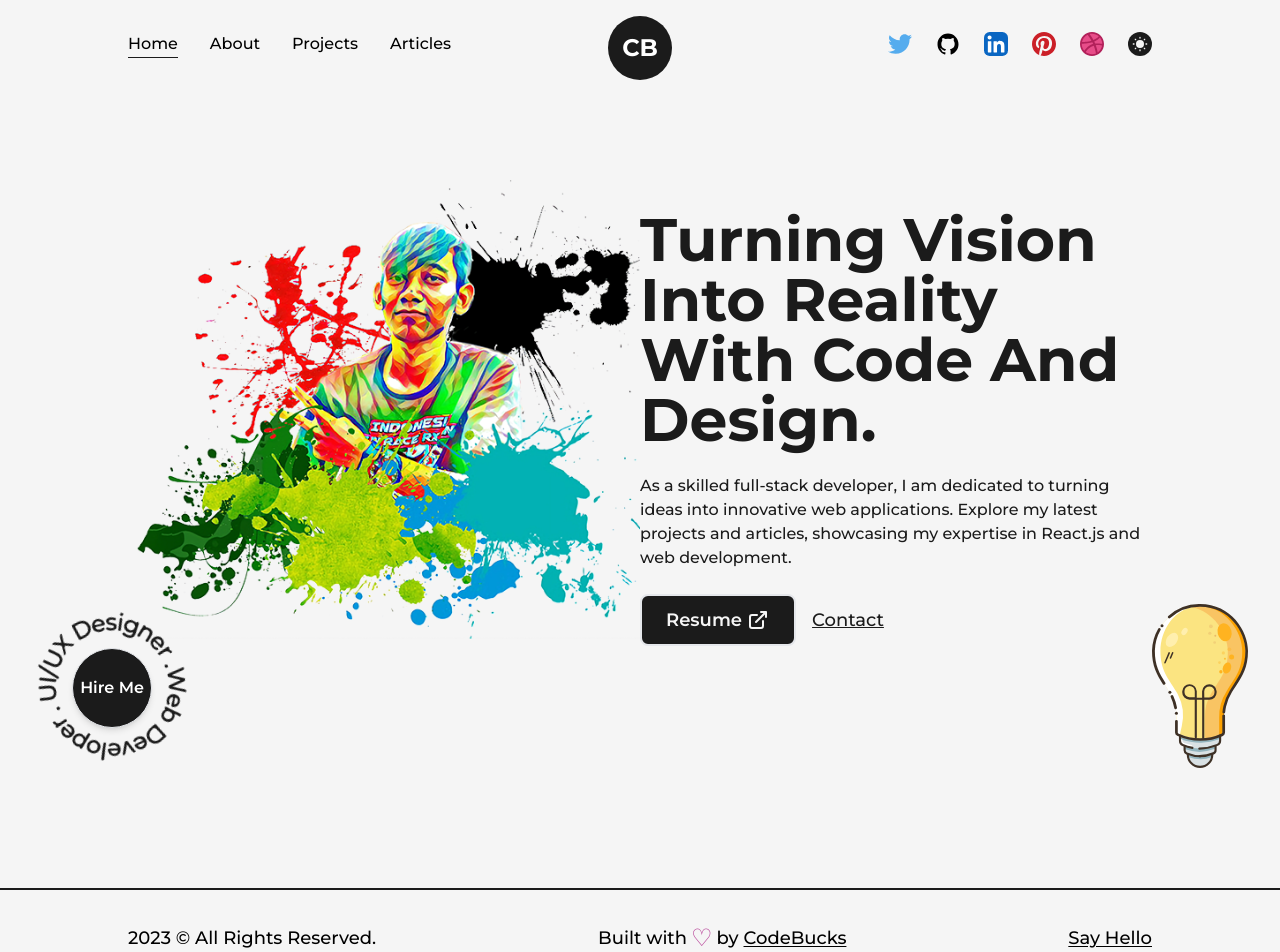
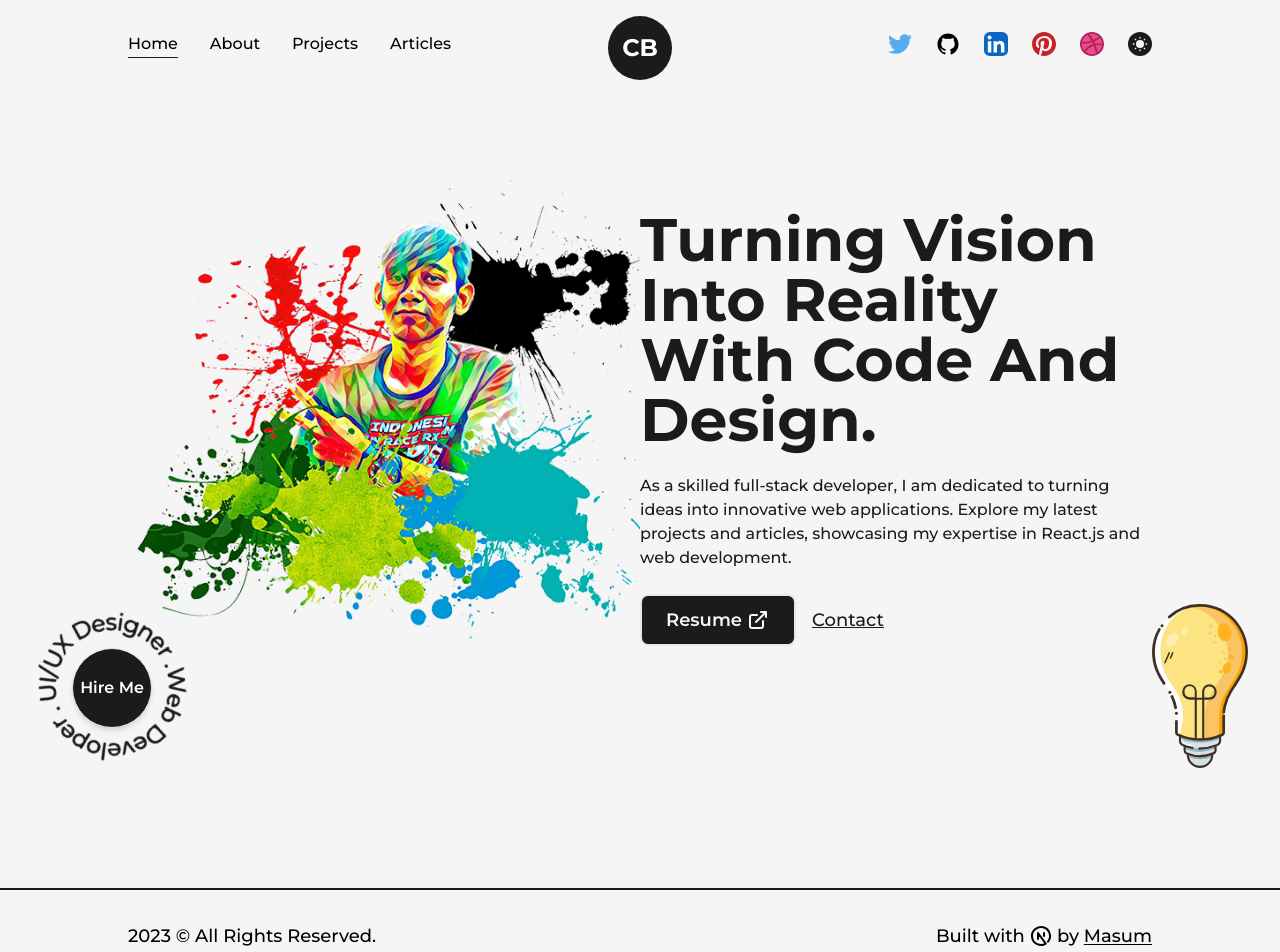
Before and after one commit to masumrpg/portofolio-light-dark, a Next.js app: page / in a window 1280 px wide. Shown: the top 952 px of the page. Built offline with nearby package versions, Linux system fonts and the light colour scheme.

Commit message:
Update tipis tipis

```diff
--- a/package.json
+++ b/package.json
@@ -14,7 +14,8 @@
     "framer-motion": "^10.0.1",
     "next": "^13.2.1",
     "react": "18.2.0",
-    "react-dom": "18.2.0"
+    "react-dom": "18.2.0",
+    "react-icons": "^4.11.0"
   },
   "devDependencies": {
     "autoprefixer": "^10.4.13",
--- a/src/components/Footer.js
+++ b/src/components/Footer.js
@@ -1,6 +1,7 @@
 import Link from "next/link";
 import React from "react";
 import Layout from "./Layout";
+import { TbBrandNextjs } from "react-icons/tb";
 
 const Footer = () => {
   return (
@@ -13,23 +14,15 @@ const Footer = () => {
         <span>{new Date().getFullYear()} &copy; All Rights Reserved.</span>
 
         <div className="flex items-center lg:py-2">
-          Built with <span className="text-primary text-2xl px-1 dark:text-primaryDark">&#9825;	</span> by&nbsp;
+          Built with <span className="text-[#000000] text-2xl px-1 dark:text-primaryDark"><TbBrandNextjs /></span> by&nbsp;
           <Link
-            href="https://devdreaming.com"
+            href="https://www.linkedin.com/in/ma-sum-575068196/"
             target="_blank"
             className="underline underline-offset-2"
           >
-            CodeBucks
+            Masum
           </Link>
         </div>
-
-        <Link
-          href="https://devdreaming.com/about"
-          target="_blank"
-          className="underline underline-offset-2"
-        >
-          Say Hello
-        </Link>
       </Layout>
     </footer>
   );
```
Also changed, not shown: 1 other file (tests, documents, lock files or other folders).
